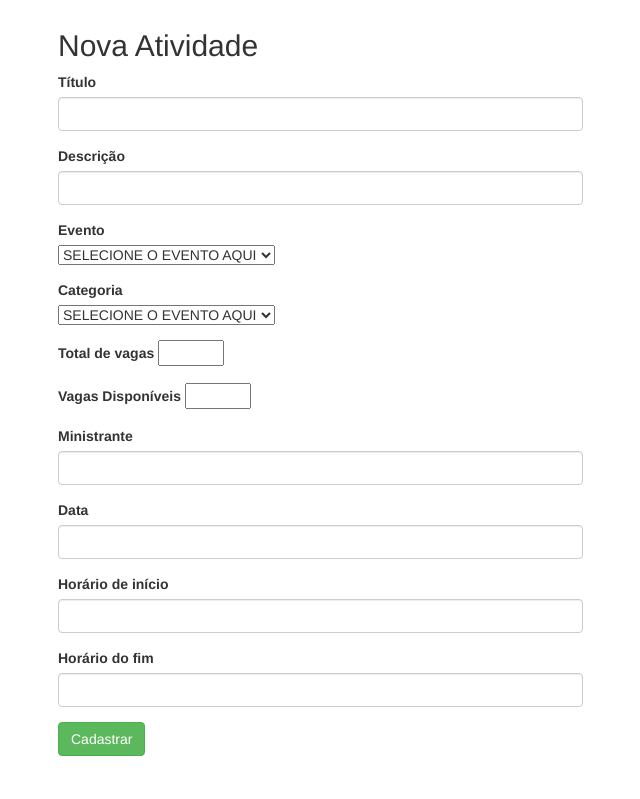
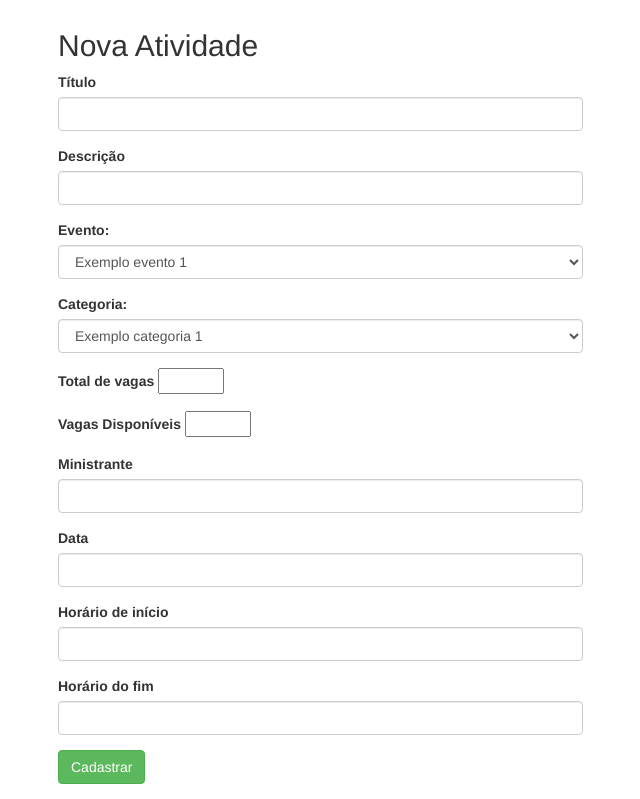
Before and after one commit to UEMGNUPSI/UemgEventos, a PHP site: page /painel/nova_atividade.php in a window 1280 px wide. Shown: the part 51-850 px from the top of the page, without its empty margins (42-682 px from the left). Before the commit the page ends 807 px from the top, so only its background shows below. Run offline with PHP 8.4, Linux system fonts and the light colour scheme; a user stored in the database is signed in; some libraries are stand-ins or nearby versions.

Commit message:
tela nova atividade melhorada

```diff
--- a/painel/nova_atividade.php
+++ b/painel/nova_atividade.php
@@ -78,20 +78,20 @@ $link = $objBd->conecta_mysql();
         </div>
 
         <div class="form-group">
-        <label for="Evento">Evento</label><br>
-        <select name="example">
-   		<option value="A">SELECIONE O EVENTO AQUI</option>
- 	   	<option value="B">B</option>
-    	<option value="-">Other</option>
+    	<form role="form" action="eventos.php" method="post">
+		<div class="form-group">
+		<label for="Evento">Evento:</label>
+		<select class="form-control" name="id_evento" id="id_evento">
+		<option value="1">Exemplo evento 1</option>
 		</select>
-		</div>
+		 </div>
 
         <div class="form-group">
-        <label for="Categoria">Categoria</label><br>
-        <select name="example">
-   		<option value="A">SELECIONE O EVENTO AQUI</option>
- 	   	<option value="B">B</option>
-    	<option value="-">Other</option>
+    	<form role="form" action="categorias.php" method="post">
+		<div class="form-group">
+		<label for="Categorias">Categoria:</label>
+		<select class="form-control" name="id_categoria" id="id_categoria">
+		<option value="1">Exemplo categoria 1</option>
 		</select>
 		</div>
 
```
Also changed, not shown: painel/registrar_atividades.php (added, +46 -0 lines).
